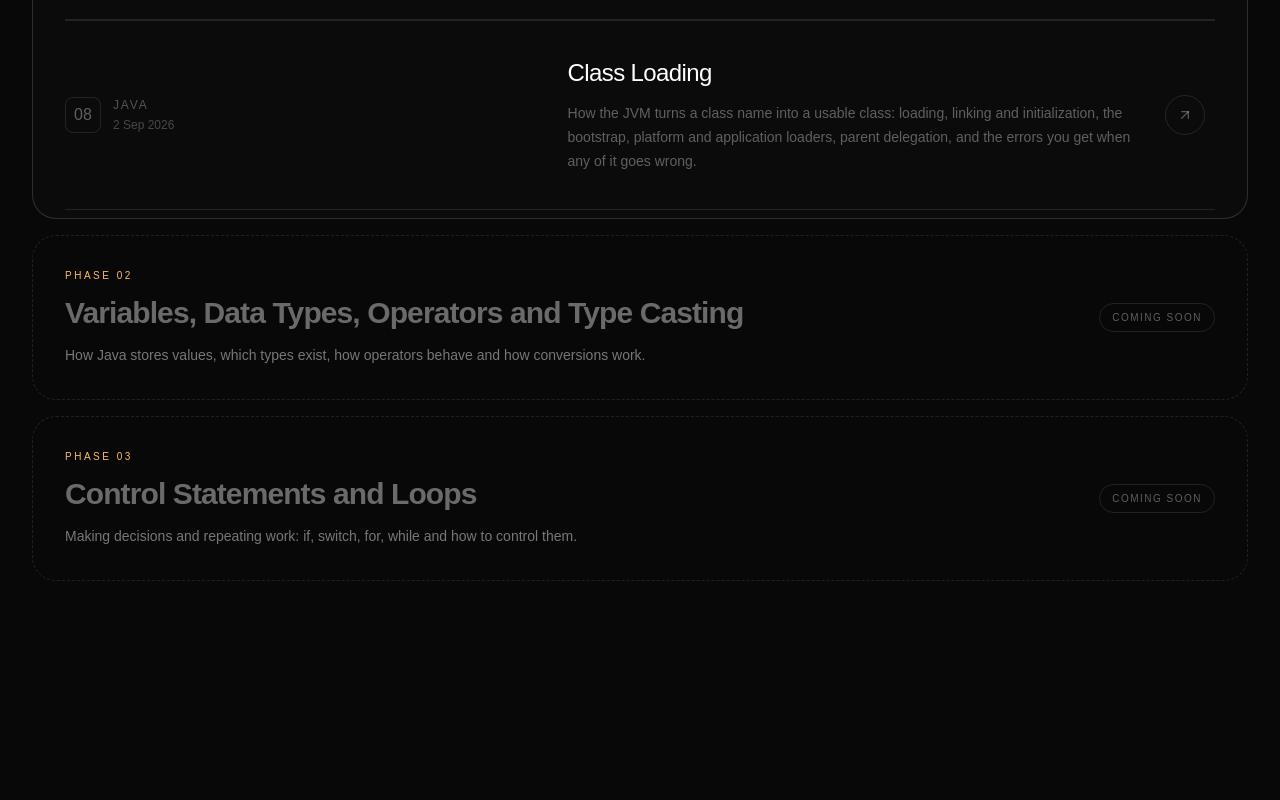
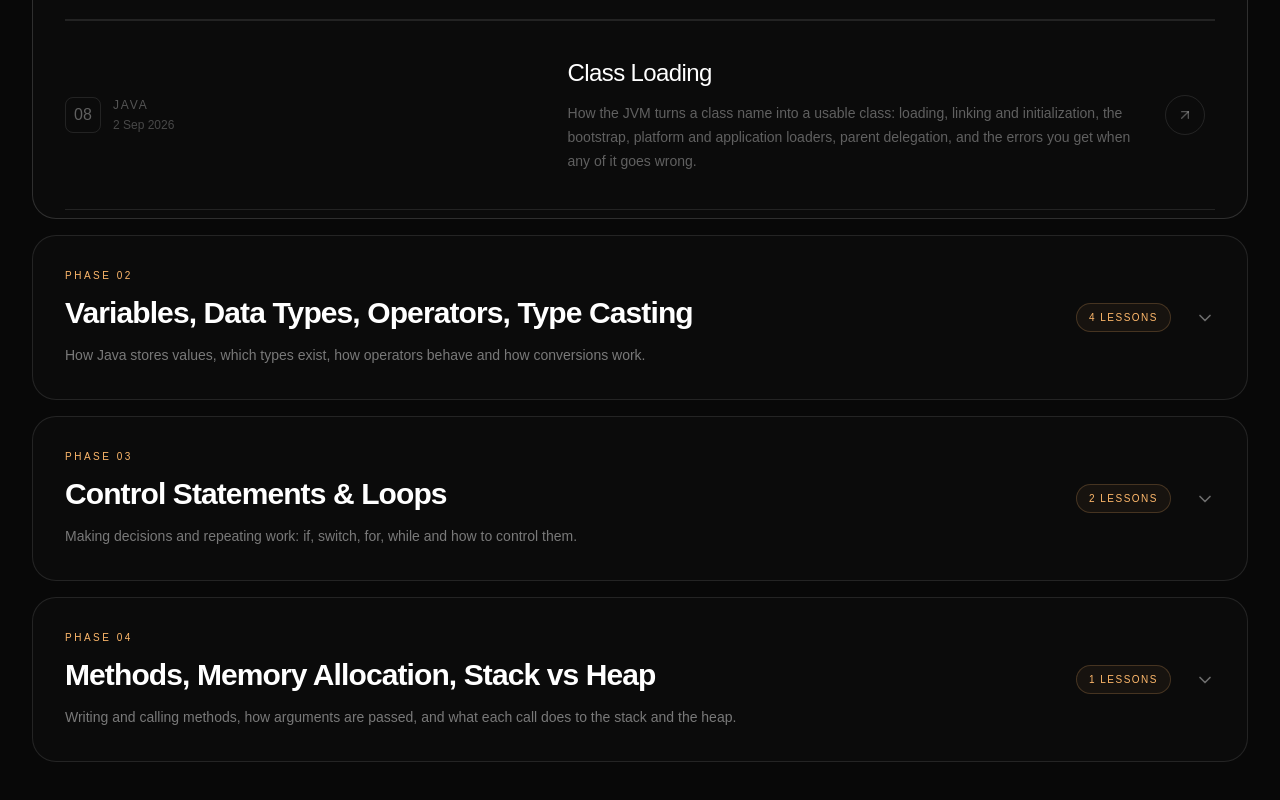
Before and after one commit to kumarprince06/prince-portfolio, a Next.js app: page /writing/java in a window 1280 px wide. Shown: the part 1864-2664 px from the top of the page. Before the commit the page ends 2557 px from the top, so only its background shows below. Built offline with nearby package versions, Linux system fonts and the light colour scheme.

Commit message:
feat: publish Phase 2-4 lessons under their roadmap phase names

```diff
--- a/content/writing/java/index.ts
+++ b/content/writing/java/index.ts
@@ -1,11 +1,18 @@
 import type { Phase } from "../types";
 import { classLoading } from "./class-loading";
 import { compilationProcess } from "./compilation-process";
+import { controlStatements } from "./control-statements";
+import { dataTypes } from "./data-types";
 import { historyOfJava } from "./history-of-java";
 import { javaFeatures } from "./java-features";
 import { jdk } from "./jdk";
 import { jre } from "./jre";
 import { jvm } from "./jvm";
+import { loops } from "./loops";
+import { methods } from "./methods";
+import { operators } from "./operators";
+import { typeCasting } from "./type-casting";
+import { variables } from "./variables";
 import { whatIsJava } from "./what-is-java";
 
 // Reading order — phases run in sequence, lessons are numbered straight through them.
@@ -25,13 +32,18 @@ export const javaPhases: Phase[] = [
     ],
   },
   {
-    title: "Variables, Data Types, Operators and Type Casting",
+    title: "Variables, Data Types, Operators, Type Casting",
     description: "How Java stores values, which types exist, how operators behave and how conversions work.",
-    lessons: [],
+    lessons: [variables, dataTypes, operators, typeCasting],
   },
   {
-    title: "Control Statements and Loops",
+    title: "Control Statements & Loops",
     description: "Making decisions and repeating work: if, switch, for, while and how to control them.",
-    lessons: [],
+    lessons: [controlStatements, loops],
+  },
+  {
+    title: "Methods, Memory Allocation, Stack vs Heap",
+    description: "Writing and calling methods, how arguments are passed, and what each call does to the stack and the heap.",
+    lessons: [methods],
   },
 ];
```
